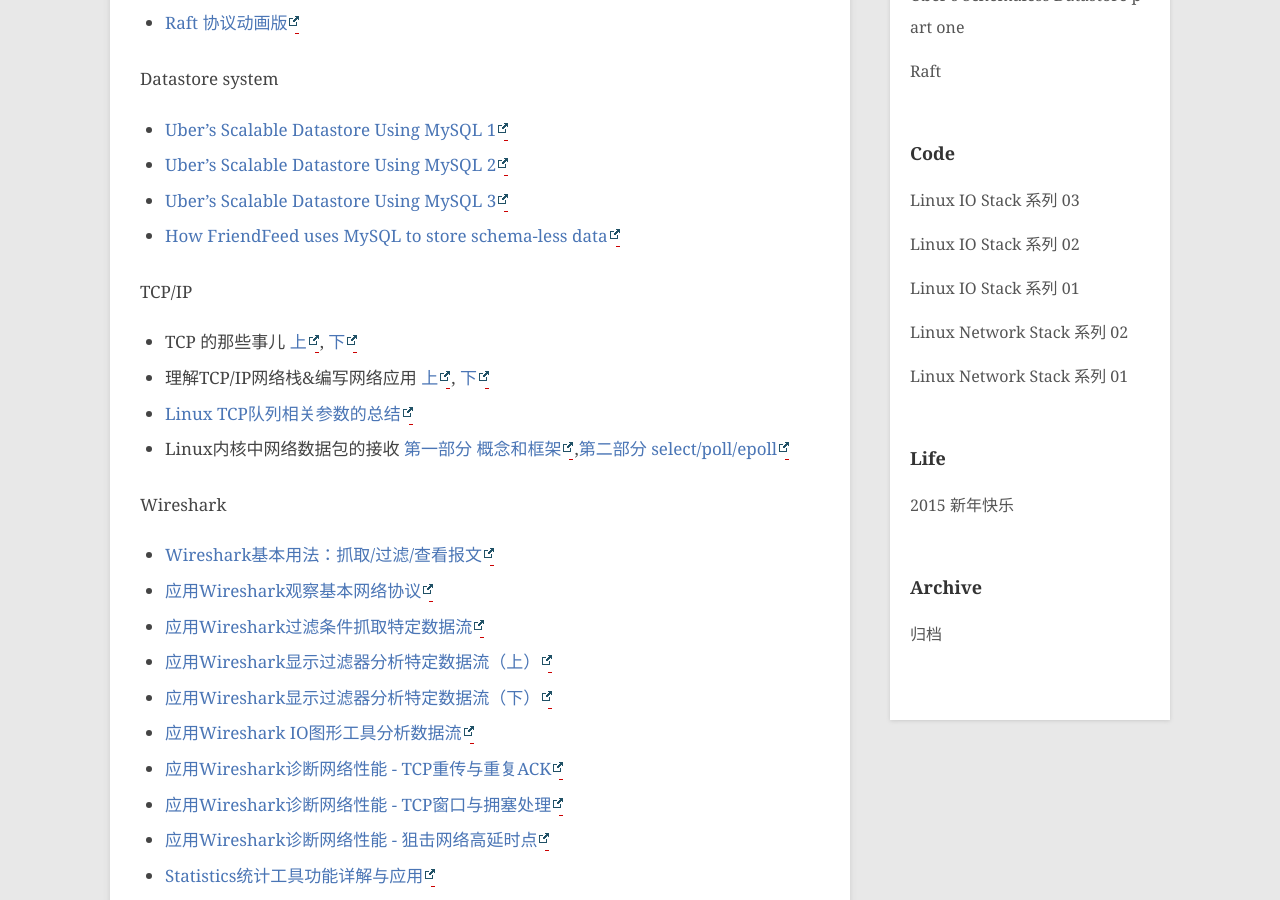
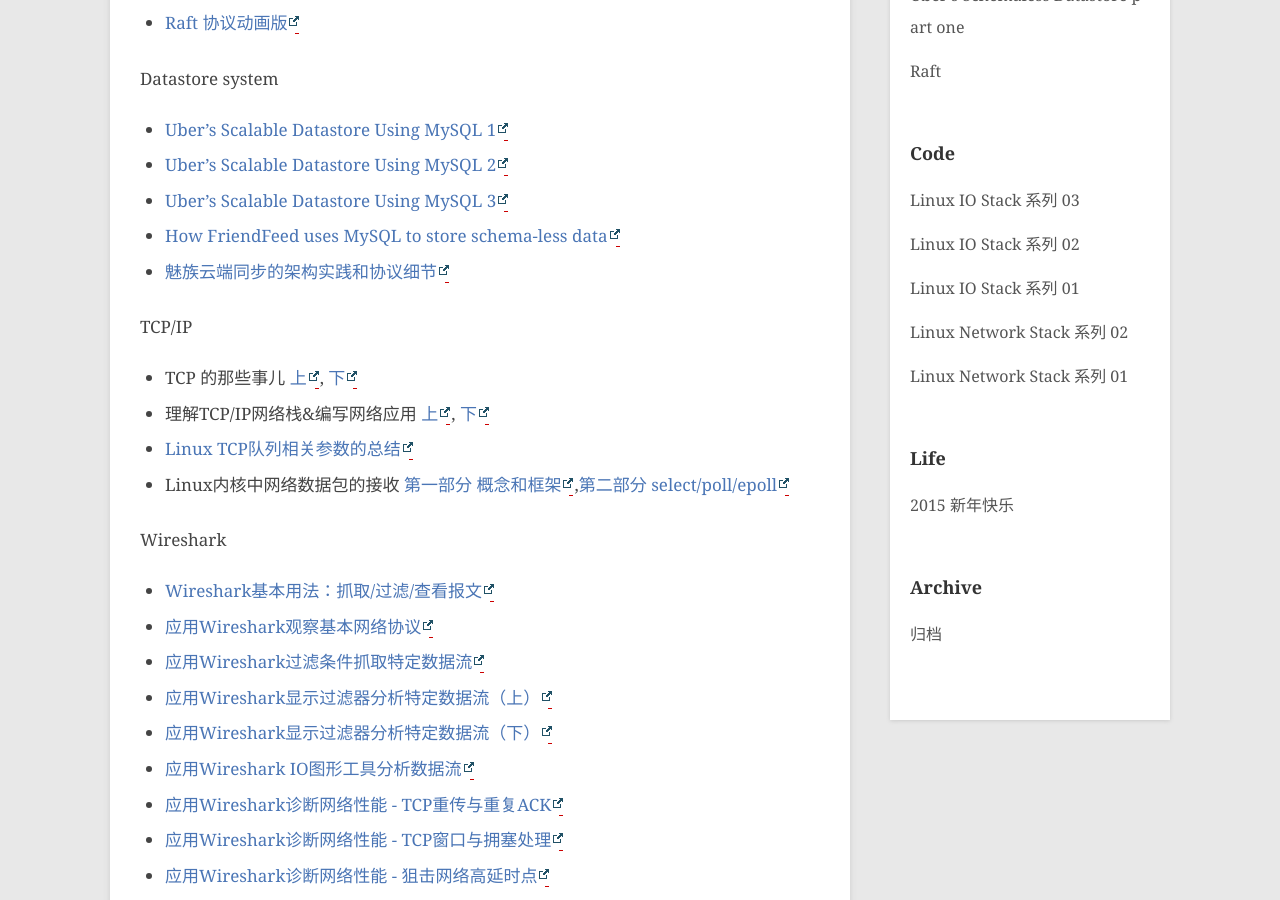
Before and after one commit to hushi55/hushi55.github.io, a Jekyll site: the page built from _posts/blog/2015-01-30-blogs.md, in a window 1280 px wide and 900 px high, scrolled down 747 px. Built offline with Jekyll 4.4.1, drawn with Linux system fonts in a browser that asks for light colours; Markdown is read by kramdown in place of the engine named in the settings; comment, search, counter and statistics services are not loaded.

Commit message:
add blog

```diff
--- a/_posts/blog/2015-01-30-blogs.md
+++ b/_posts/blog/2015-01-30-blogs.md
@@ -30,7 +30,7 @@
 - [Uber's Scalable Datastore Using MySQL 2](https://eng.uber.com/schemaless-part-two/)
 - [Uber's Scalable Datastore Using MySQL 3](https://eng.uber.com/schemaless-part-three/)
 - [How FriendFeed uses MySQL to store schema-less data](https://backchannel.org/blog/friendfeed-schemaless-mysql)
-
+- [魅族云端同步的架构实践和协议细节](http://www.infoq.com/cn/articles/meizu-cloud-synchronization-architecture-and-protocol)
 
 TCP/IP
 
```
